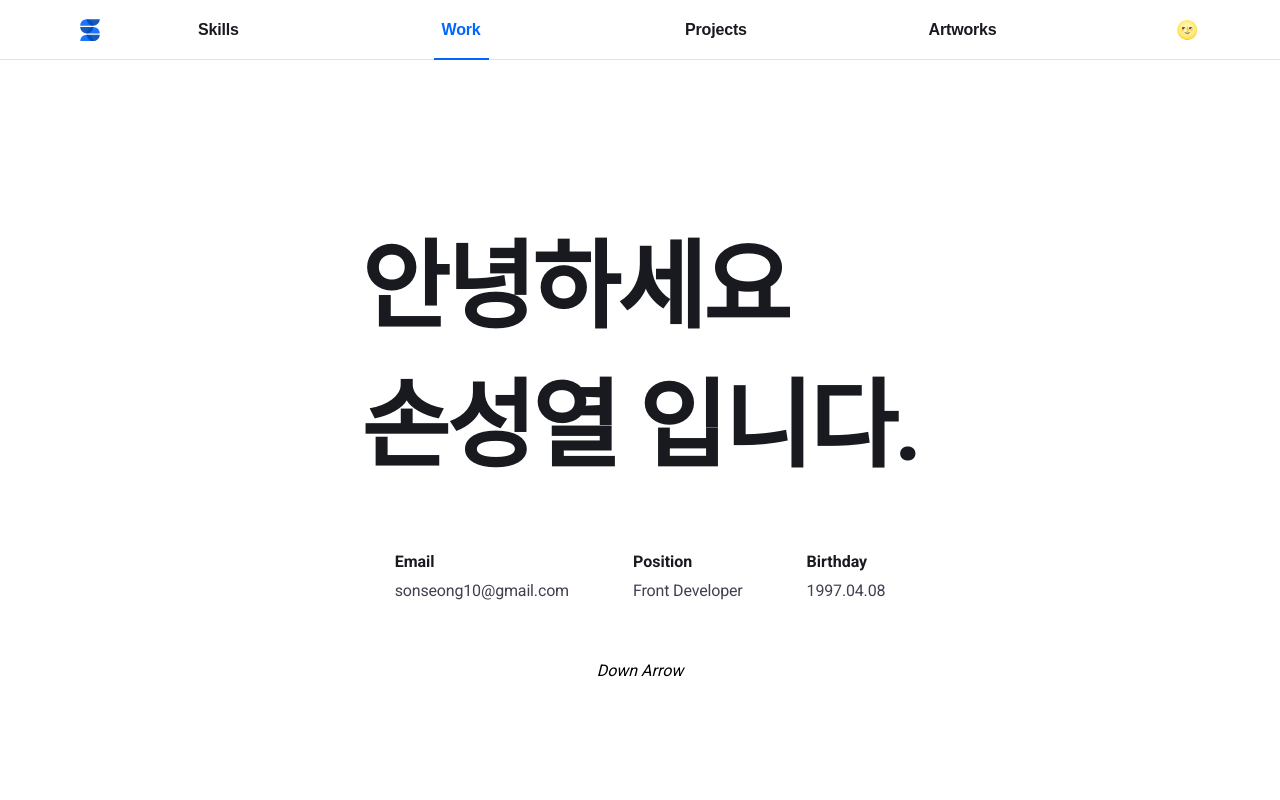
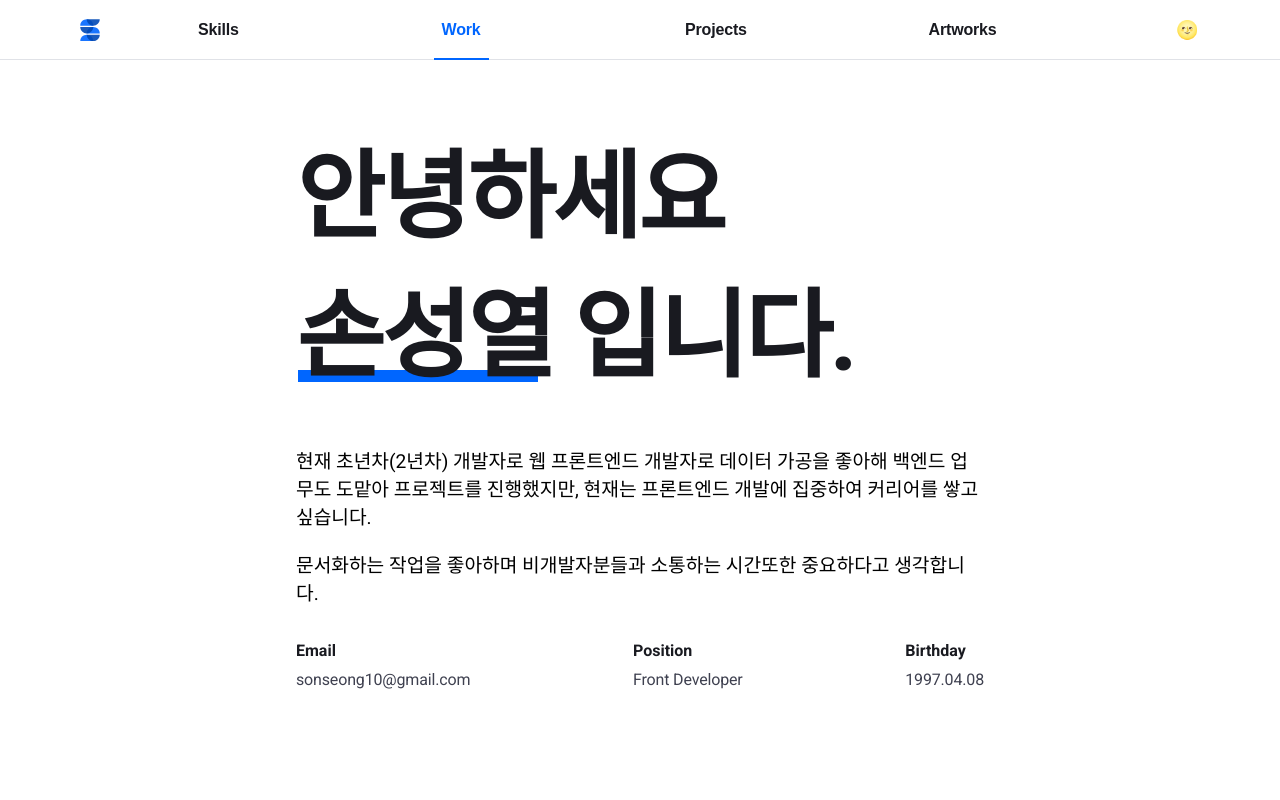
Before and after one commit to sonseong10/self-portfolio, a React (Create React App) app: page / in a window 1280 px wide. Shown: the top 800 px of the page. Built offline with nearby package versions, Linux system fonts and the light colour scheme; no server answers; the database is empty.

Commit message:
메인영역 스타일 수정

```diff
--- a/src/pages/main/components/main/index.tsx
+++ b/src/pages/main/components/main/index.tsx
@@ -20,10 +20,21 @@ const HomeWrapper = styled.div`
     left: 50%;
     transform: translateX(-50%);
   }
+
+  > div {
+    width: 18em;
+  }
+
+  ${media.tablet} {
+    > div {
+      width: 43em;
+    }
+  }
 `;
 
-const HomeLeft = styled.div`
+const Intro = styled.div`
   h1 {
+    position: relative;
     margin-top: 0;
     margin-bottom: 1.5rem;
     font-size: 3rem;
@@ -32,9 +43,17 @@ const HomeLeft = styled.div`
     color: ${palette.gray[100]};
   }
 
+  p {
+    word-break: break-all;
+  }
+
   ${media.tablet} {
     h1 {
       font-size: 82px;
+    }
+
+    p {
+      font-size: 1.2rem;
     }
   }
 
@@ -42,15 +61,27 @@ const HomeLeft = styled.div`
     h1 {
       margin-bottom: 3rem;
       font-size: 6rem;
+
+      span::after {
+        position: absolute;
+        bottom: 16px;
+        left: 2px;
+        width: 240px;
+        height: 12px;
+        display: block;
+        background-color: ${palette.brandTheme};
+        content: '';
+        z-index: -1;
+      }
     }
   }
 `;
 
-const HomeRight = styled.div`
+const Info = styled.div`
   dl {
     display: flex;
     align-items: center;
-    justify-content: flex-start;
+    justify-content: space-between;
     flex-direction: column;
     margin-bottom: 3rem;
 
@@ -111,14 +142,21 @@ function Main(): JSX.Element {
   return (
     <Container>
       <HomeWrapper>
-        <HomeLeft>
+        <Intro>
           <h1>
             안녕하세요
-            <br /> 손성열 입니다.
+            <br /> <span>손성열</span> 입니다.
           </h1>
-        </HomeLeft>
 
-        <HomeRight>
+          <p>
+            현재 초년차(2년차) 개발자로 웹 프론트엔드 개발자로 데이터 가공을 좋아해 백엔드 업무도 도맡아 프로젝트를
+            진행했지만, 현재는 프론트엔드 개발에 집중하여 커리어를 쌓고싶습니다.
+          </p>
+
+          <p>문서화하는 작업을 좋아하며 비개발자분들과 소통하는 시간또한 중요하다고 생각합니다.</p>
+        </Intro>
+
+        <Info>
           <dl>
             <div>
               <dt>Email</dt>
@@ -139,9 +177,7 @@ function Main(): JSX.Element {
               </dd>
             </div>
           </dl>
-        </HomeRight>
-
-        <i>Down Arrow</i>
+        </Info>
       </HomeWrapper>
     </Container>
   );
```
